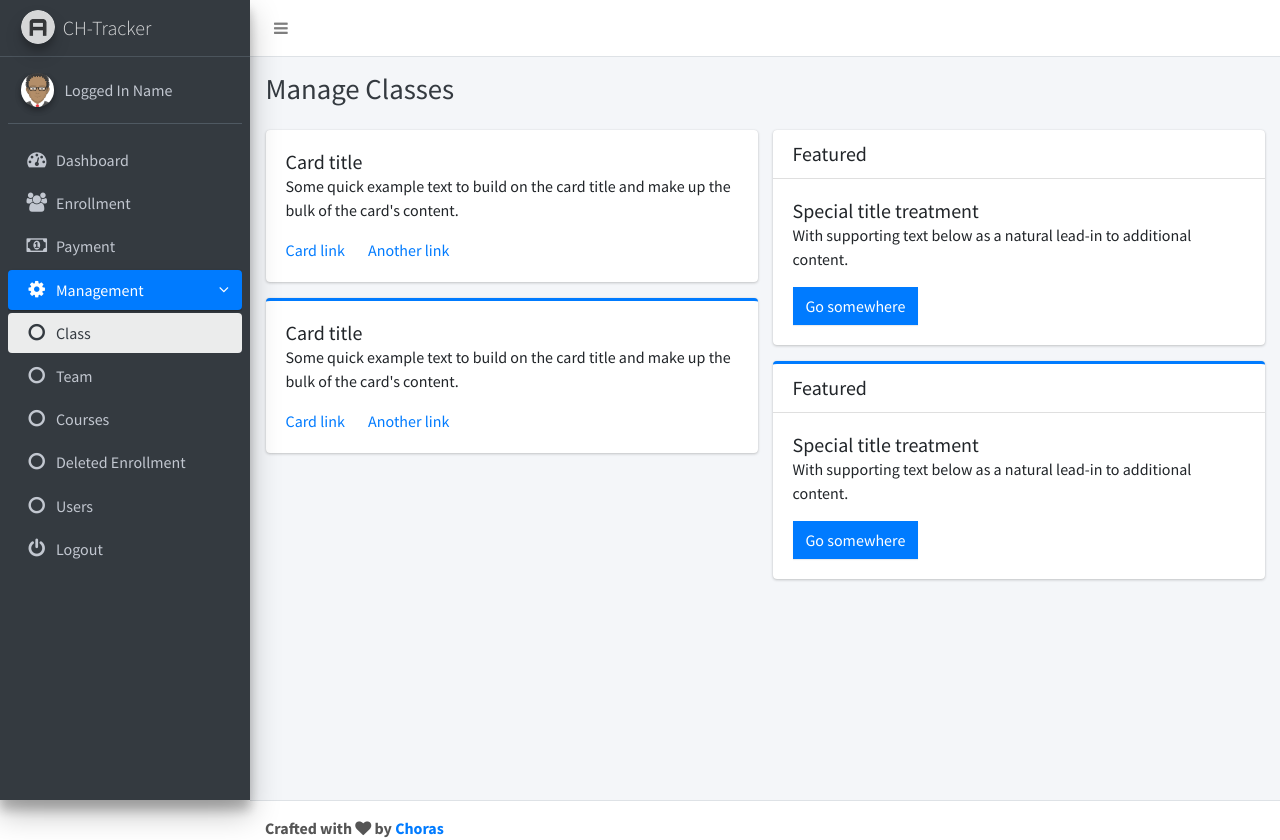
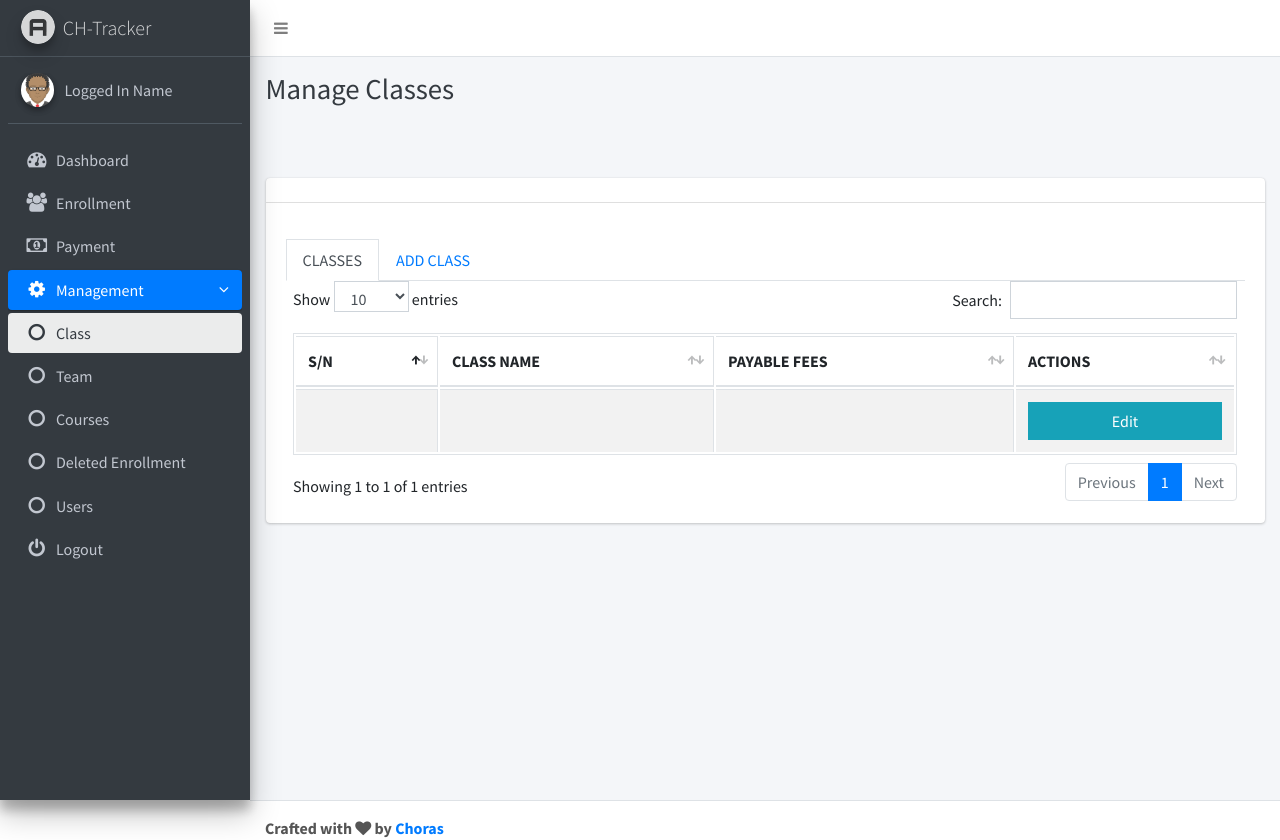
Before and after one commit to nyasha/Highschool-Fees-Tracker, a CodeIgniter app: page /choras/admin/management/class in a window 1280 px wide. Shown: the top 840 px of the page. Run offline with CodeIgniter, Linux system fonts and the light colour scheme; some libraries are stand-ins or nearby versions.

Commit message:
Completed class management UI

```diff
--- a/application/views/admin/class.php
+++ b/application/views/admin/class.php
@@ -34,61 +34,95 @@
     <div class="content">
       <div class="container-fluid">
         <div class="row">
-          <div class="col-lg-6">
-            <div class="card">
-              <div class="card-body">
-                <h5 class="card-title">Card title</h5>
+          <div class="col-12">
+              <div class="row mt-5">
+                <div class="col-md-12">
+                  <div class="card">
+                    <div class="card-header card-info">
+                      <!-- <h3 class="card-title"></h3> -->
+                      <div class="card-tools">
 
-                <p class="card-text">
-                  Some quick example text to build on the card title and make up the bulk of the card's
-                  content.
-                </p>
+                      </div>
+                    </div>
+                    <!-- /.card-header -->
+                    <div class="card-body mt-3">
 
-                <a href="#" class="card-link">Card link</a>
-                <a href="#" class="card-link">Another link</a>
+                      <ul class="nav nav-tabs" role="tablist">
+                        <li class="nav-item">
+                          <a class="nav-link active" href="#courses" role="tab" data-toggle="tab">CLASSES</a>
+                        </li>
+                        <li class="nav-item">
+                          <a class="nav-link" href="#add" role="tab" data-toggle="tab">ADD CLASS</a>
+                        </li>
+                      </ul>
+
+                      <!-- Tab panes -->
+                      <div class="tab-content">
+                        <div role="tabpanel" class="tab-pane active table-responsive" id="courses">
+
+                          <table class="table table-bordered table-striped" id="example1">
+                            <thead>
+                              <tr>
+                                <th>S/N</th>
+                                <th>CLASS NAME</th>
+                                <th>PAYABLE FEES</th>
+                                <th>ACTIONS</th>
+                              </tr>
+                            </thead>
+                            <tbody>
+                              <?php
+                              // $count = 1;
+                              // $this->db->order_by('creation_date', 'ASC');
+                              // $courses = $this->db->get('courses_tbl')->result_array();
+                              // foreach ($courses as $row):
+                              ?>
+                              <tr>
+                                <td><?php //echo $count++; ?></td>
+                                <td><?php //echo $row['name']; ?></td>
+                                <td><?php //echo $row['duration']; ?></td>
+                                <td>
+                                  <a href="<?php //echo base_url() ?>aftrack/options/edit_enroll/<?php //echo $row['id']; ?>" class="btn btn-sm btn-block btn-info btn-flat">Edit</a>
+                                </td>
+                              </tr>
+                              <?php
+                              //endforeach;
+                              ?>
+                            </tbody>
+                          </table>
+
+                        </div>
+                        <div role="tabpanel" class="tab-pane fade" id="add">
+
+                          <div class="row">
+                            <div class="col-md-2"></div>
+                            <div class="col-md-8">
+                              <form role="form" method="POST" action="<?php echo base_url() ?>aftrack/action/new_course" enctype="multipart/form-data">
+                                <div class="card-body">
+                                  <div class="form-group">
+                                    <label>CLASS NAME</label>
+                                      <input autocomplete="off" value="<?php ?>" type="text" name="name" class="form-control">
+                                  </div>
+                                  <div class="form-group">
+                                    <label>TOTAL PAYABLE FEES</label>
+                                      <input autocomplete="off" type="tel" value="<?php  ?>" name="fees" class="form-control money">
+                                  </div>
+                                  <div class="form-group">
+                                    <button type="submit" class="btn btn-primary">ADD NEW CLASS</button>
+                                  </div>
+                                </div>
+                              </form>
+                            </div>
+                            <div class="col-md-2"></div>
+                          </div>
+
+                        </div>
+                      </div>
+
+                    </div>
+                  </div>
+                </div>
               </div>
-            </div>
-
-            <div class="card card-primary card-outline">
-              <div class="card-body">
-                <h5 class="card-title">Card title</h5>
-
-                <p class="card-text">
-                  Some quick example text to build on the card title and make up the bulk of the card's
-                  content.
-                </p>
-                <a href="#" class="card-link">Card link</a>
-                <a href="#" class="card-link">Another link</a>
-              </div>
-            </div><!-- /.card -->
           </div>
-          <!-- /.col-md-6 -->
-          <div class="col-lg-6">
-            <div class="card">
-              <div class="card-header">
-                <h5 class="m-0">Featured</h5>
-              </div>
-              <div class="card-body">
-                <h6 class="card-title">Special title treatment</h6>
-
-                <p class="card-text">With supporting text below as a natural lead-in to additional content.</p>
-                <a href="#" class="btn btn-primary">Go somewhere</a>
-              </div>
-            </div>
-
-            <div class="card card-primary card-outline">
-              <div class="card-header">
-                <h5 class="m-0">Featured</h5>
-              </div>
-              <div class="card-body">
-                <h6 class="card-title">Special title treatment</h6>
-
-                <p class="card-text">With supporting text below as a natural lead-in to additional content.</p>
-                <a href="#" class="btn btn-primary">Go somewhere</a>
-              </div>
-            </div>
-          </div>
-          <!-- /.col-md-6 -->
         </div>
         <!-- /.row -->
       </div><!-- /.container-fluid -->
@@ -107,5 +141,13 @@
 <!-- jQuery -->
 <?php include 'inc/rscript.php'; ?>
 
+  <script>
+    $(function () {
+      $("#example1").DataTable();
+
+      $('.money').simpleMoneyFormat();
+    });
+  </script>
+
 </body>
 </html>
--- a/application/views/admin/inc/head.php
+++ b/application/views/admin/inc/head.php
@@ -3,7 +3,7 @@
   <meta name="viewport" content="width=device-width, initial-scale=1">
   <meta http-equiv="x-ua-compatible" content="ie=edge">
 
-  <title>Aptech Abeokuta Fees Tracker | <?php echo $page_title; ?></title>
+  <title>CHORAS Fees Tracker | <?php echo $page_title; ?></title>
 
   <!-- Font Awesome Icons -->
   <link rel="stylesheet" href="<?php echo base_url() ?>assets/backend/plugins/font-awesome/css/font-awesome.min.css">
```
